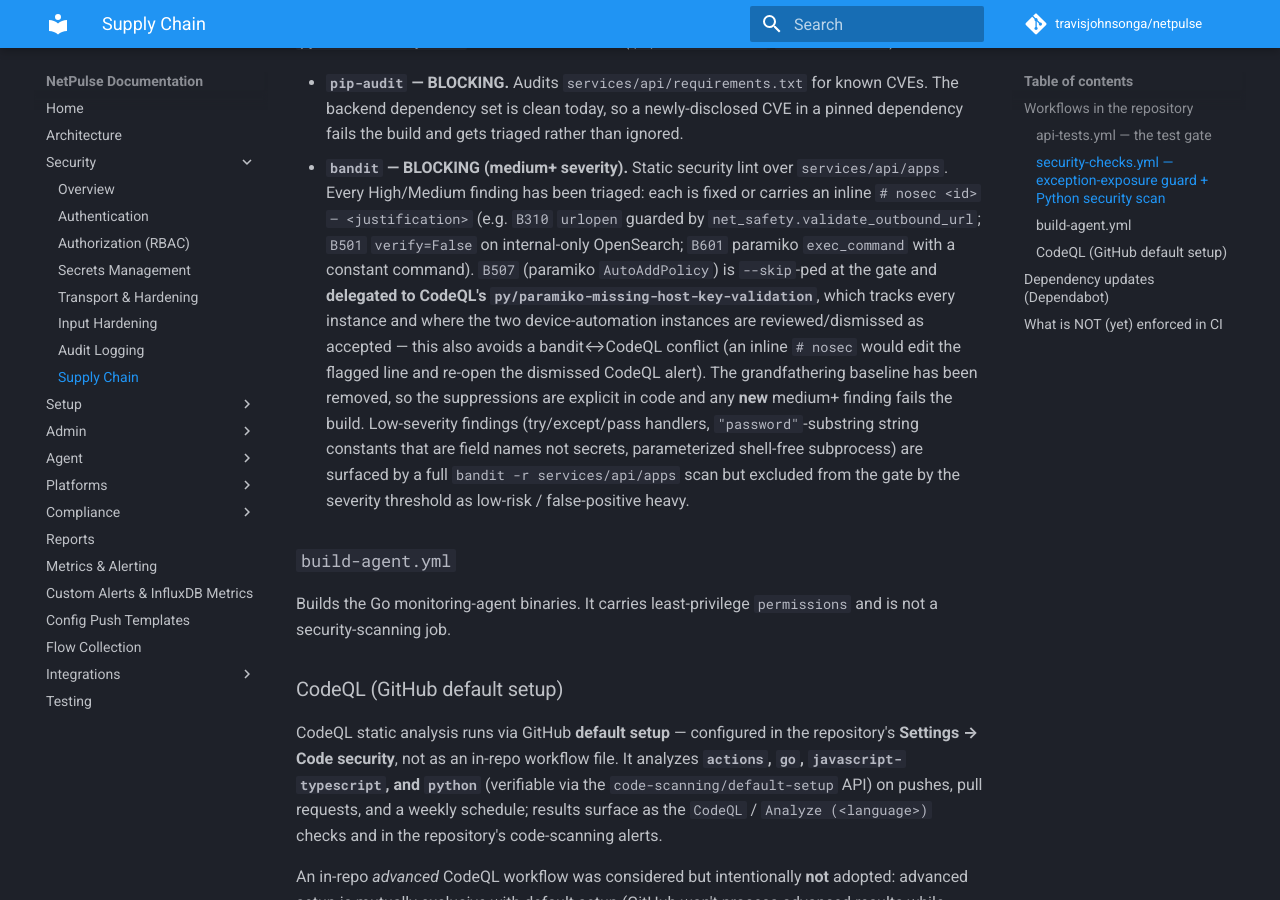
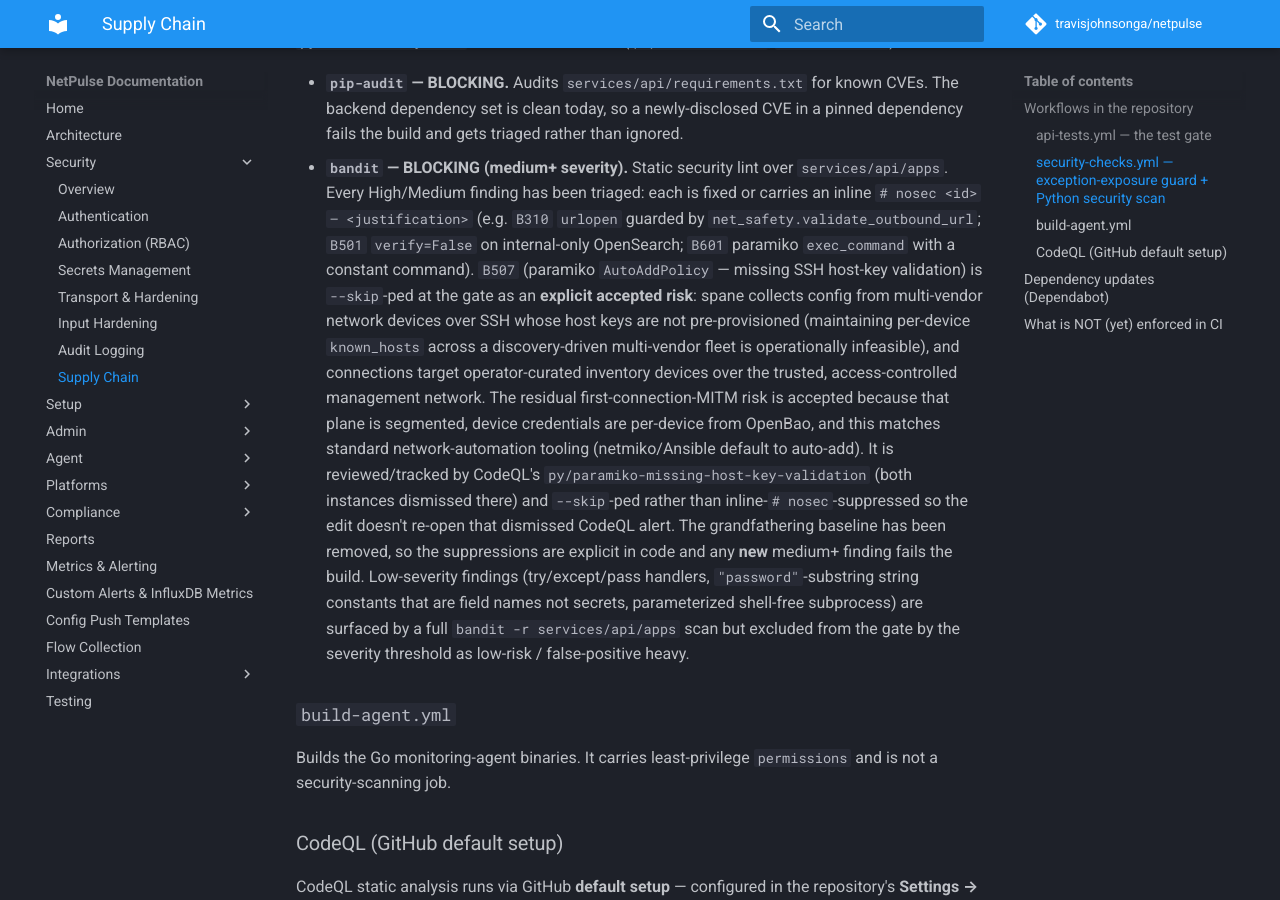
Before and after one commit to travisjohnsonga/netpulse, an MkDocs documentation site: the page built from docs/security/supply-chain.md, in a window 1280 px wide and 900 px high, scrolled down 982 px. Built offline with MkDocs 1.6.1 and Material for MkDocs 9.7.7, drawn with Linux system fonts in a browser that asks for light colours; comment, search, counter and statistics services are not loaded.

Commit message:
docs(security): state the B507 accepted-risk rationale explicitly
Strengthen the SSH host-key (paramiko AutoAddPolicy) suppression so it reads as
a reasoned accepted-risk decision, not just "delegated to CodeQL": why missing
host-key validation is acceptable for spane's device connections (multi-vendor
fleet, host keys not pre-provisioned, trusted segmented management network,
per-device OpenBao creds, matches netmiko/Ansible defaults) and what the residual
risk is (first-connection MITM on the mgmt plane). Recorded in both the
security-checks.yml `--skip B507` comment and supply-chain.md.

Co-Authored-By: Claude Opus 4.8 (1M context) <noreply@anthropic.com>

```diff
--- a/docs/security/supply-chain.md
+++ b/docs/security/supply-chain.md
@@ -47,12 +47,20 @@ pre-commit hook (`.pre-commit-config.yaml`) and is asserted in the test suite
   or carries an inline `# nosec <id> — <justification>` (e.g. `B310` `urlopen`
   guarded by `net_safety.validate_outbound_url`; `B501` `verify=False` on
   internal-only OpenSearch; `B601` paramiko `exec_command` with a constant
-  command). `B507` (paramiko `AutoAddPolicy`) is `--skip`-ped at the gate and
-  **delegated to CodeQL's `py/paramiko-missing-host-key-validation`**, which
-  tracks every instance and where the two device-automation instances are
-  reviewed/dismissed as accepted — this also avoids a bandit↔CodeQL conflict
-  (an inline `# nosec` would edit the flagged line and re-open the dismissed
-  CodeQL alert). The grandfathering baseline has been removed, so the
+  command). `B507` (paramiko `AutoAddPolicy` — missing SSH host-key validation)
+  is `--skip`-ped at the gate as an **explicit accepted risk**: spane collects
+  config from multi-vendor network devices over SSH whose host keys are not
+  pre-provisioned (maintaining per-device `known_hosts` across a discovery-driven
+  multi-vendor fleet is operationally infeasible), and connections target
+  operator-curated inventory devices over the trusted, access-controlled
+  management network. The residual first-connection-MITM risk is accepted because
+  that plane is segmented, device credentials are per-device from OpenBao, and
+  this matches standard network-automation tooling (netmiko/Ansible default to
+  auto-add). It is reviewed/tracked by CodeQL's
+  `py/paramiko-missing-host-key-validation` (both instances dismissed there) and
+  `--skip`-ped rather than inline-`# nosec`-suppressed so the edit doesn't
+  re-open that dismissed CodeQL alert. The grandfathering baseline has been
+  removed, so the
   suppressions are explicit in code and any **new** medium+ finding fails the
   build. Low-severity findings (try/except/pass handlers, `"password"`-substring
   string constants that are field names not secrets, parameterized shell-free
```
Also changed, not shown: 1 other file.
